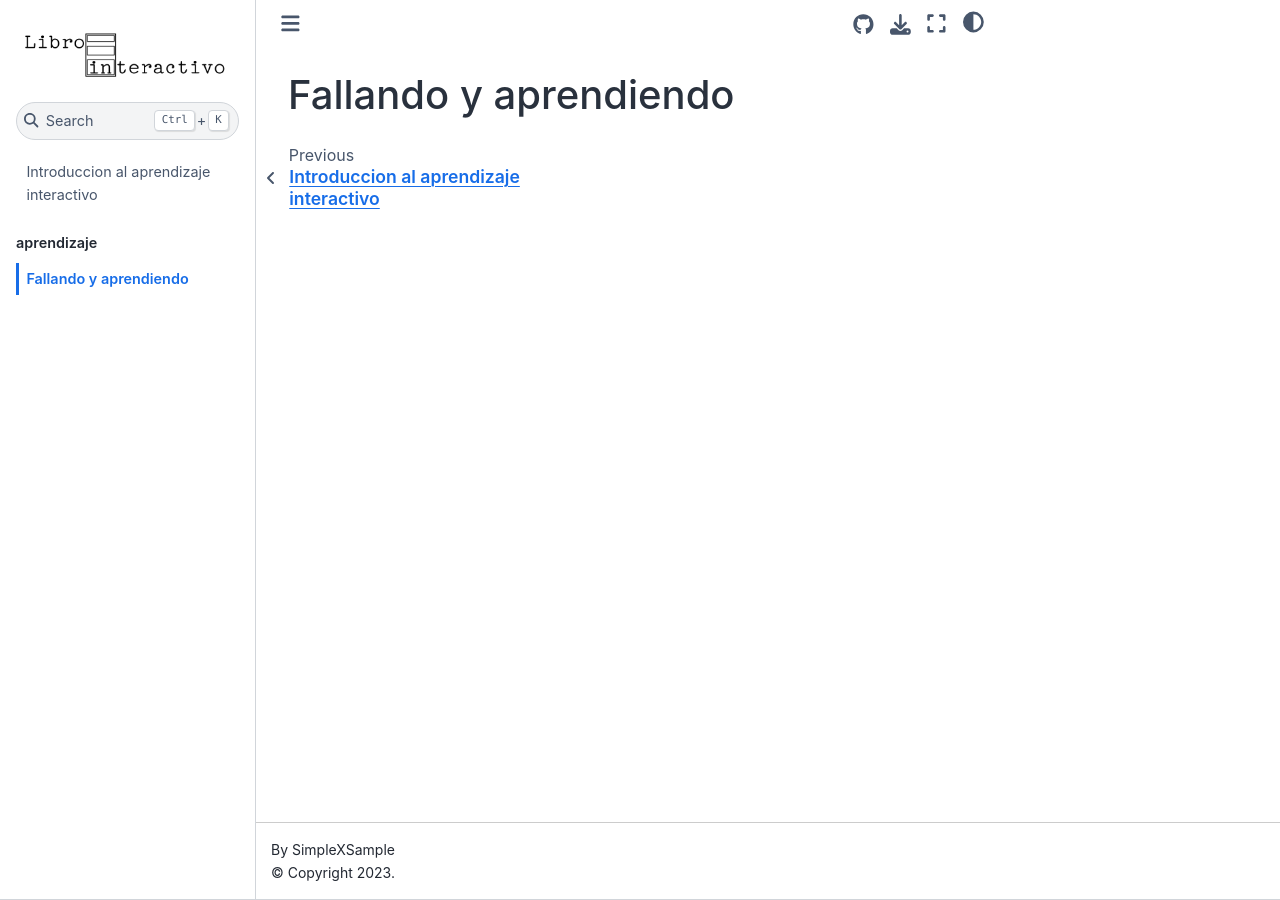
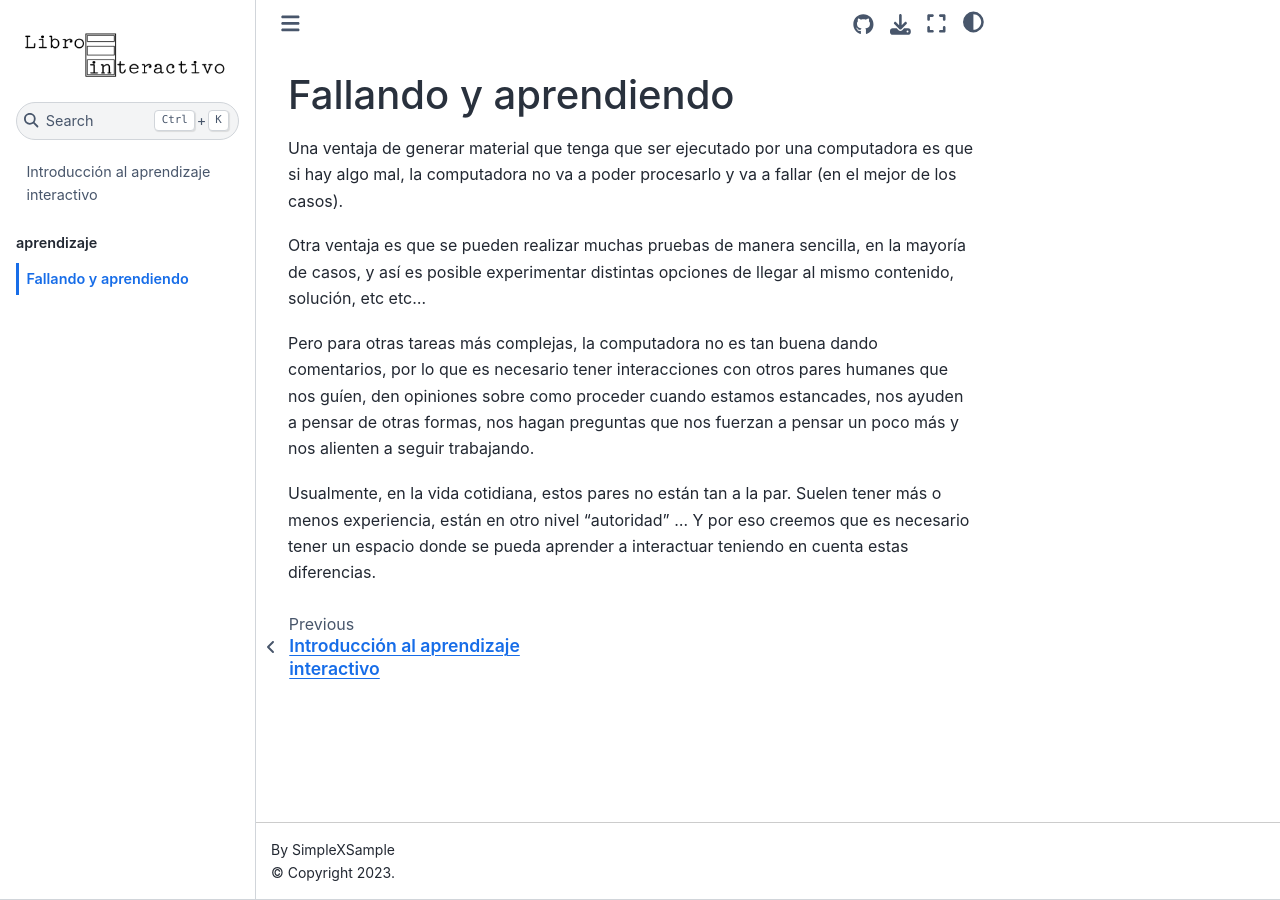
Before and after one commit to simplexsample/libro_interactivo, a Jupyter Book: the page built from aprendizaje/prueba_y_error.md, in a window 1280 px wide. Built offline with Jupyter Book 1.0.4 settings and Sphinx 7.4.7 and the Sphinx Book theme 1.1.4, drawn with Linux system fonts in a browser that asks for light colours; pages that are not in the unit, such as notebooks, are missing from menus.

Commit message:
Corregir ortografía

```diff
--- a/aprendizaje/prueba_y_error.md
+++ b/aprendizaje/prueba_y_error.md
@@ -1 +1,9 @@
 # Fallando y aprendiendo
+
+Una ventaja de generar material que tenga que ser ejecutado por una computadora es que si hay algo mal, la computadora no va a poder procesarlo y va a fallar (en el mejor de los casos).
+
+Otra ventaja es que se pueden realizar muchas pruebas de manera sencilla, en la mayoría de casos, y así es posible experimentar distintas opciones de llegar al mismo contenido, solución, etc etc...
+
+Pero para otras tareas más complejas, la computadora no es tan buena dando comentarios, por lo que es necesario tener interacciones con otros pares humanes que nos guíen, den opiniones sobre como proceder cuando estamos estancades, nos ayuden a pensar de otras formas, nos hagan preguntas que nos fuerzan a pensar un poco más y nos alienten a seguir trabajando.
+
+Usualmente, en la vida cotidiana, estos pares no están tan a la par. Suelen tener más o menos experiencia, están en otro nivel "autoridad" ... Y por eso creemos que es necesario tener un espacio donde se pueda aprender a interactuar teniendo en cuenta estas diferencias.
--- a/requirements.txt
+++ b/requirements.txt
@@ -1,3 +1,6 @@
 jupyter-book
 matplotlib
 numpy
+sympy
+ipywidgets
+bqplot
```
Also changed, not shown: introduccion.ipynb, 5 other files.
